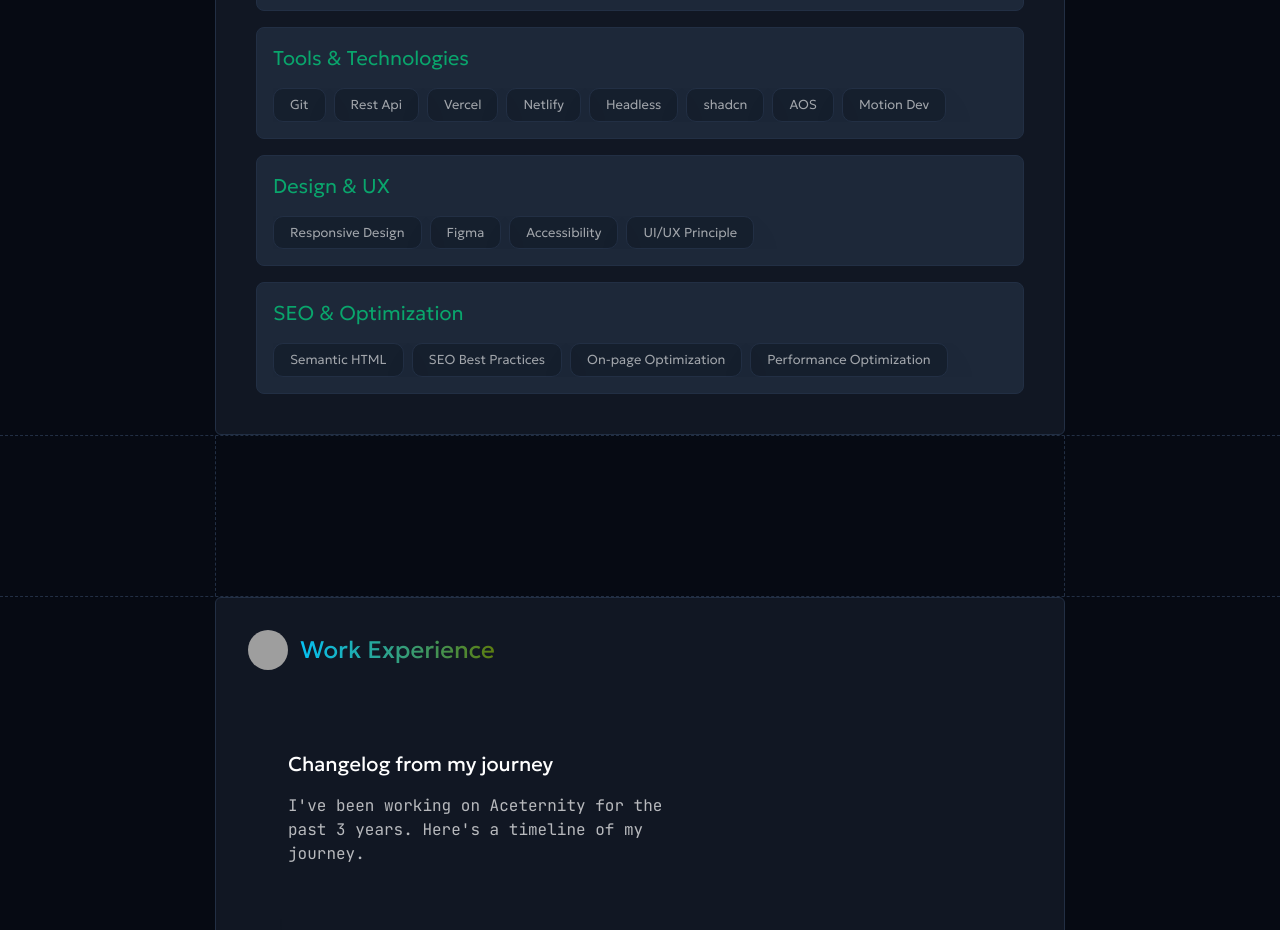
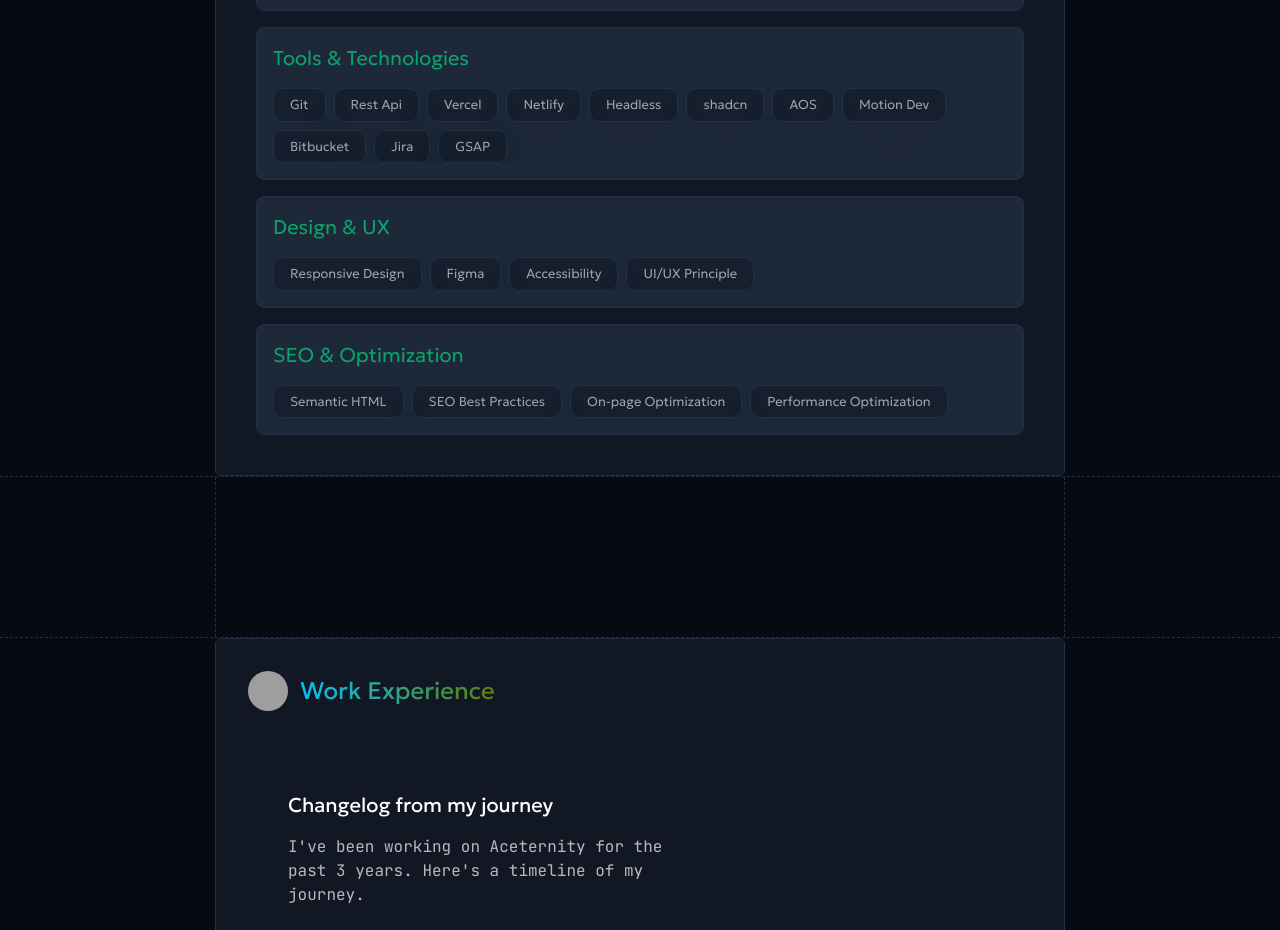
Before and after one commit to an-agha/anagha-portfolio, a Next.js app: page / in a window 1280 px wide. Shown: the part 1620-2550 px from the top of the page. Built offline with nearby package versions, Linux system fonts and the light colour scheme; grey boxes are pictures that could not be loaded.

Commit message:
update skills

```diff
--- a/components/landing/dev2/about/page.tsx
+++ b/components/landing/dev2/about/page.tsx
@@ -59,6 +59,18 @@ function About() {
                  {
                     name: 'Motion Dev',
                     link: 'https://motion.dev/',
+                 },
+                 {
+                    name: 'Bitbucket',
+                    link: 'https://bitbucket.org/product/',
+                 },
+                  {
+                    name: 'Jira',
+                    link: 'https://www.atlassian.com/software/jira',
+                 },
+                  {
+                    name: 'GSAP',
+                    link: 'https://gsap.com/',
                  },
             ]
         },
```
